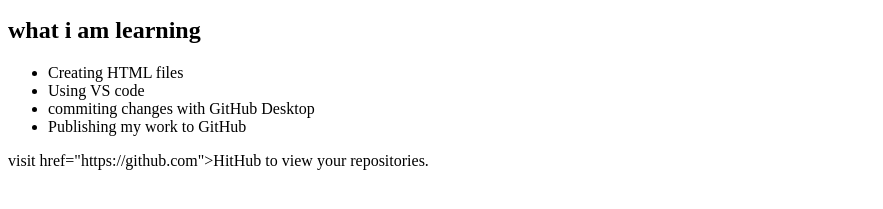
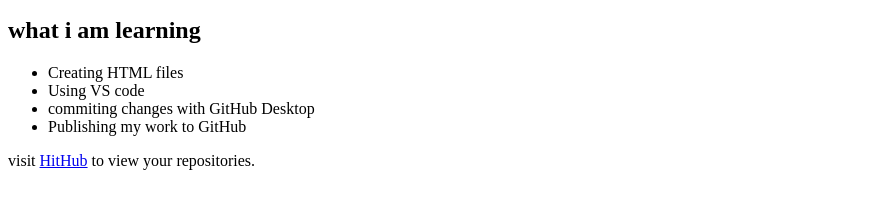
Before and after one commit to AroonW7/Repos-worksheet1, a plain HTML site: page index.html in a window 1280 px wide. Shown: the part 101-310 px from the top of the page, without its empty margins (0-883 px from the left). Drawn offline with Linux system fonts and the light colour scheme.

Commit message:
re upload week 1
had to change line 28 to get limk to work properly

```diff
--- a/index.html
+++ b/index.html
@@ -25,7 +25,7 @@
     </ul>
 
     <p>
-        visit <a> href="https://github.com">HitHub</a> to view your repositories.
+        visit <a href="https://github.com">HitHub</a> to view your repositories.
     </p>
 
 </body>
```
Also changed, not shown: ws1.html (deleted, +0 -1 lines).
